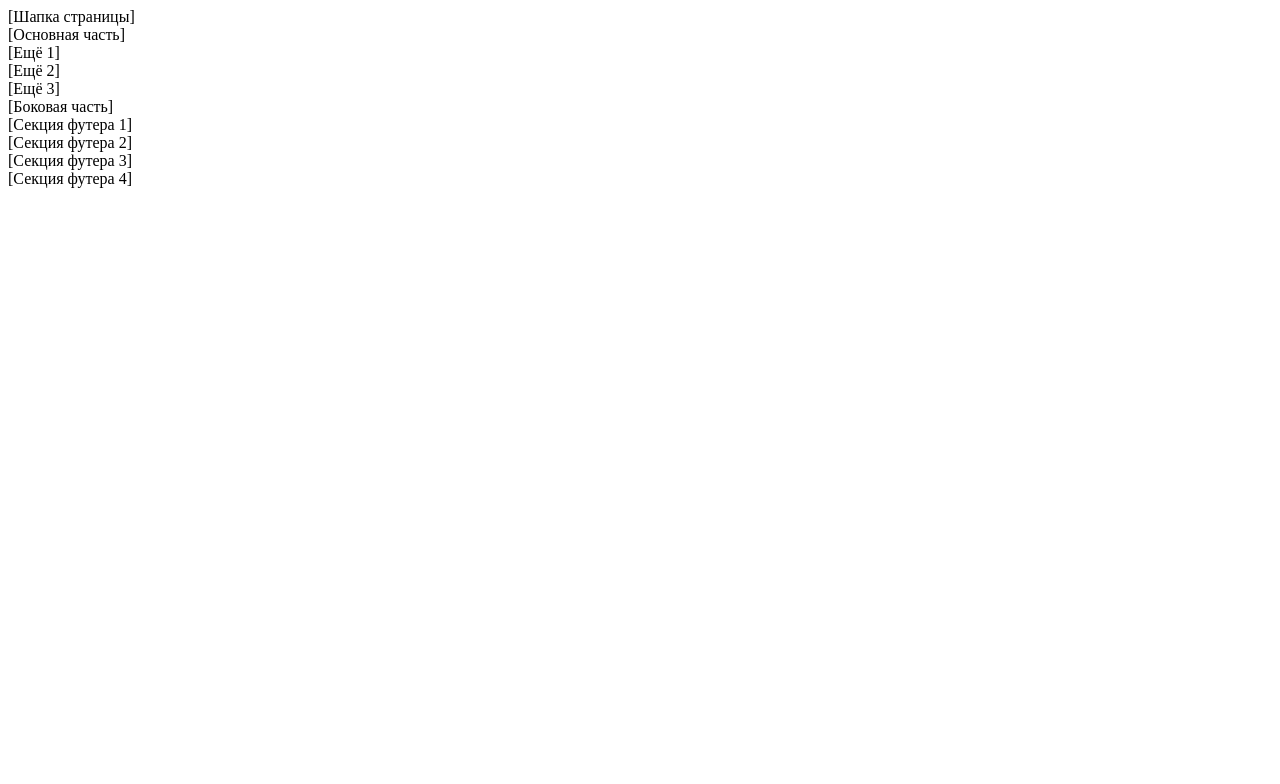
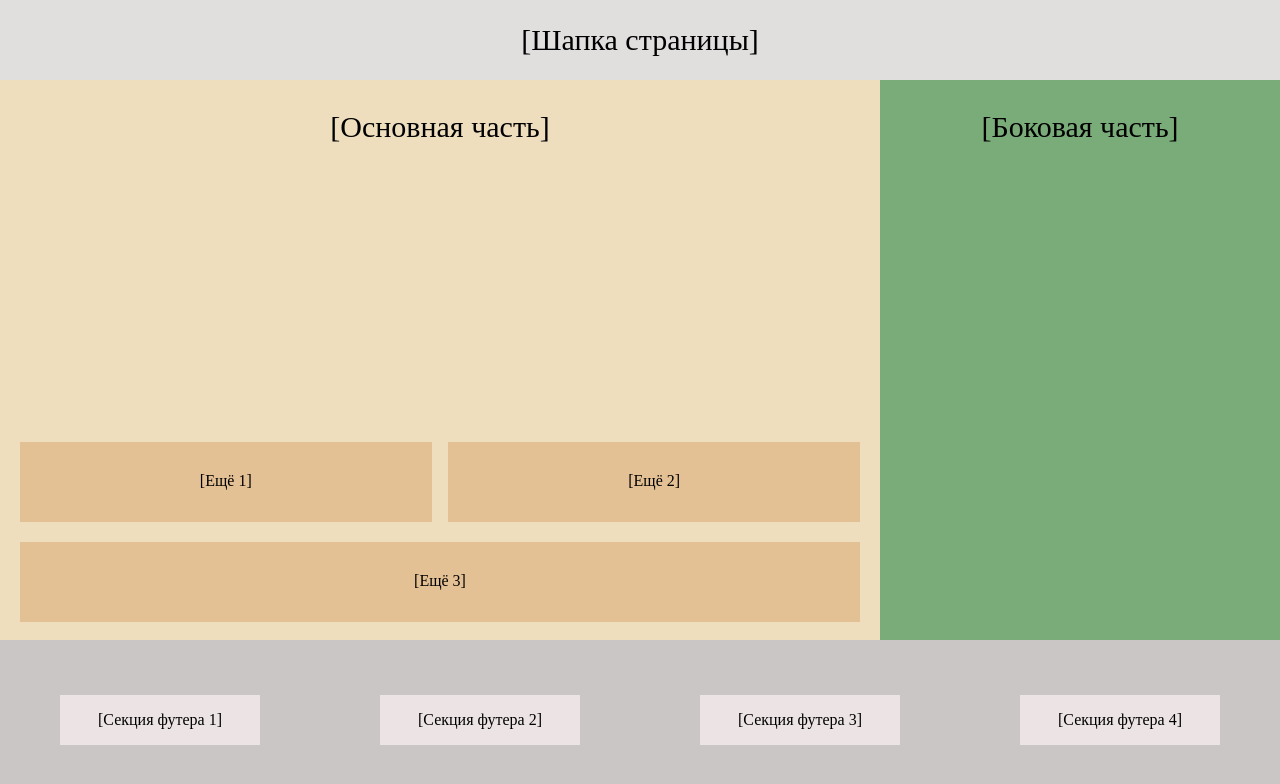
Before and after one commit to ValeriyaKiri/week5flex2, a plain HTML site: page index.html in a window 1280 px wide. Drawn offline with Linux system fonts and the light colour scheme; the site is published under a folder, as on GitHub Pages, so addresses that start at the root find nothing.

Commit message:
Update index.html

```diff
--- a/index.html
+++ b/index.html
@@ -4,8 +4,8 @@
 <head>
     <meta charset="UTF-8">
     <meta name="viewport" content="width=device-width, initial-scale=1.0">
-    <link rel="stylesheet" href="/week5flex2/assets/style.css">
-    <link rel="stylesheet" href="/week5flex2/assets/normalize.css">
+    <link rel="stylesheet" href="./week5flex2/assets/style.css">
+    <link rel="stylesheet" href="./week5flex2/assets/normalize.css">
     <title>Flex</title>
 </head>
 
```
